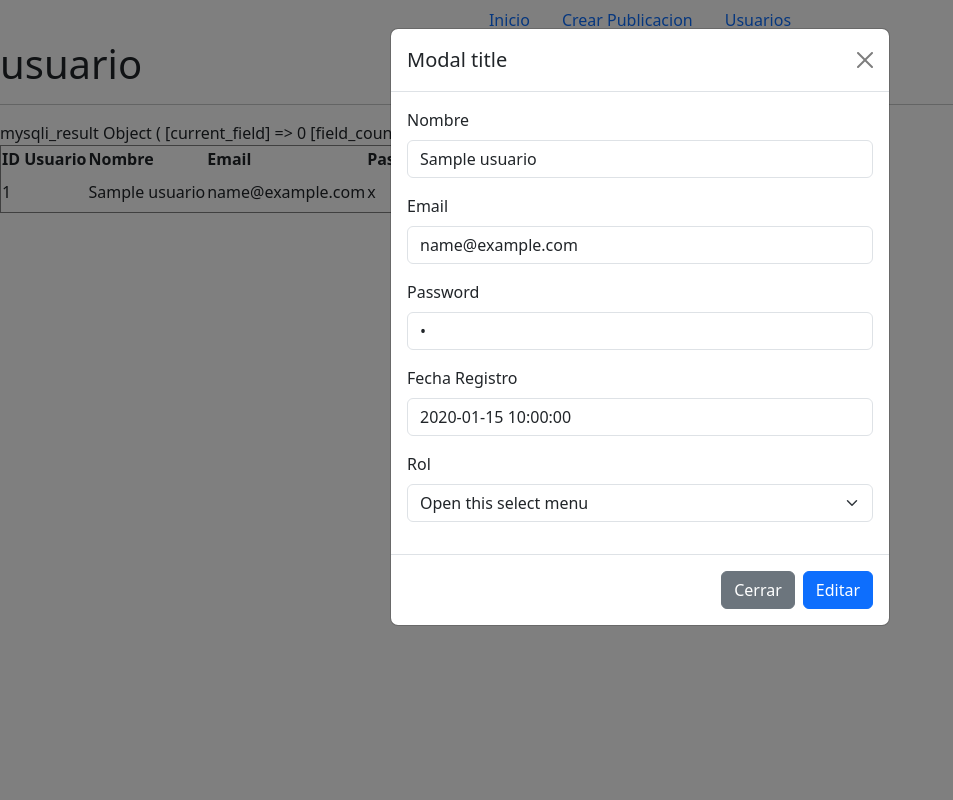
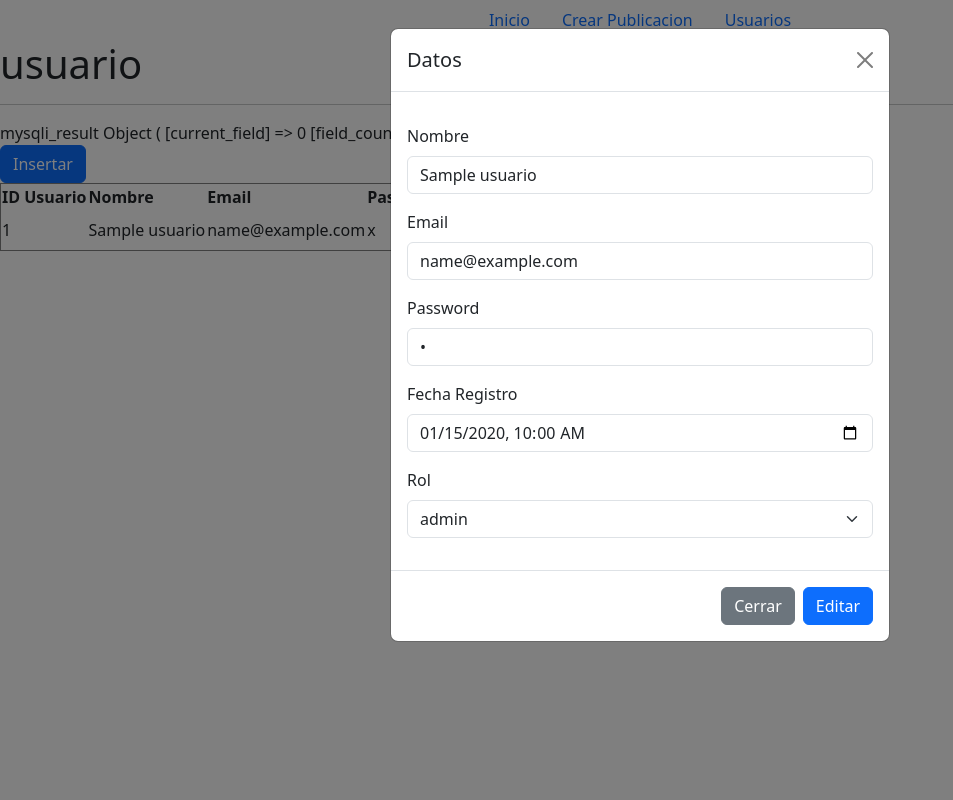
Before and after one commit to john-mz/click, a PHP site: page /index.php?view=usuario in a window 1280 px wide, after a click on "Editar". Shown: the whole page, without its empty margins (0-953 px from the left). Run offline with PHP 8.4, Linux system fonts and the light colour scheme; tables that the repository leaves empty or names only in its code hold one stand-in row (values such as "Sample post").

Commit message:
editar e insertar listos

```diff
--- a/controller/usuario.php
+++ b/controller/usuario.php
@@ -2,19 +2,25 @@
 require_once 'model/usuario.php';
 $usuario = new Usuario();
 // funciona la insercion
-// $usuario->insertar('juan', 'juan@gmail.com', 123, '2025-02-17 14:57:14', 1);
 // funciona editar
 // $usuario->editar(8, 'kevin', 'jua3n@gmail.com', 123, '2025-02-17 14:52:14', 2);
 
 if ($_SERVER['REQUEST_METHOD'] === 'POST'){
     if (isset($_POST['editar'])){
-        $nombre = $_POST['inputNombre'];
-        $email = $_POST['inputEmail'];
-        $password = $_POST['inputPassword'];
-        $fecha_registro = $_POST['inputFechaRegistro'];
-        $rol_id = $_POST['inputRolId'];
-        $_SESSION['prueba'] = [$nombre, $email, $password, $fecha_registro, $rol_id];
-        $usuario->editar(9, $nombre, $email, $password, $fecha_registro, $rol_id);
+        $id_usuario = (int)$_POST['id_usuario'];
+        $nombre = $_POST['nombre'];
+        $email = $_POST['email'];
+        $password = $_POST['password'];
+        $fecha_registro = $_POST['fecha_registro'];
+        $rol_id = $_POST['rol'];
+        $usuario->editar($id_usuario, $nombre, $email, $password, $fecha_registro, $rol_id);
+    }
+    if (isset($_POST['agregar'])){
+        $nombre = $_POST['nombre'];
+        $email = $_POST['email'];
+        $password = $_POST['password'];
+        $rol_id = $_POST['rol'];
+        echo $usuario->insertar($nombre, $email, $password, $rol_id);
     }
 
 }
--- a/model/usuario.php
+++ b/model/usuario.php
@@ -13,9 +13,10 @@ class Usuario {
         return $res;
     }
 
-    function insertar($nombre, $email, $password, $fecha_registro, $rol_id){
-        $sql = "INSERT INTO usuario (nombre, email, password, fecha_registro, rol_id) VALUES ('$nombre', '$email, '$password', '$fecha_registro', '$rol_id')";
+    function insertar($nombre, $email, $password, $rol_id){
+        $sql = "INSERT INTO usuario (nombre, email, password, rol_id) VALUES ('$nombre', '$email', '$password', $rol_id)";
         $res = $this->conn->query($sql);
+
     }
 
     function editar($id_usuario, $nombre, $email, $password, $fecha_registro, $rol_id){
--- a/view/js/usuario.js
+++ b/view/js/usuario.js
@@ -1,8 +1,9 @@
 // email, password, fecha_registro, rol_id
-function editarModal(nombre, email, password, fecha_registro, nombreRol){
+function editarModal(id_usuario, nombre, email, password, fecha_registro){
+    document.getElementById("inputIdUsuario").value = id_usuario;
     document.getElementById("inputNombre").value = nombre;
     document.getElementById("inputEmail").value = email;
     document.getElementById("inputPassword").value = password;
     document.getElementById("inputFechaRegistro").value = fecha_registro;
-    // document.getElementById("inputNombreRol").value = nombreRol;
+
 }
--- a/view/usuario.php
+++ b/view/usuario.php
@@ -8,6 +8,14 @@ $res = $usuario->consultar();
 $roles = $rol->consultar();
 // pendiente hacer lo del select de roles escalable i.e que lo saque directamente de sql
 print_r($roles);
+?>
+<br>
+<!-- agregar modal -->
+<!-- Button trigger modal -->
+<button type="button" class="btn btn-primary" data-bs-toggle="modal" data-bs-target="#exampleModal12">
+  Insertar
+</button>
+<?php
 
 if ($res->num_rows > 0) {
   echo "<table border='1'>"; // Start the table with a border for visibility
@@ -30,13 +38,13 @@ if ($res->num_rows > 0) {
     echo "<td>" . $row['fecha_registro'] . "</td>";
     echo "<td>" . $row['nombre_rol'] . "</td>";
     echo "<td>";
+    $id_usuario = json_encode($row['id_usuario']);
     $nombre = json_encode($row['nombre']);
     $email = json_encode($row['email']);
     $password = json_encode($row['password']);
     $fecha = json_encode($row['fecha_registro']);
-            $nombre_rol = json_encode($row['nombre_rol']);
 ?>
-            <button type='button' onclick='editarModal(<?php echo "$nombre, $email, $password, $fecha, $nombre_rol"; ?>)' class='btn btn-primary' data-bs-toggle='modal' data-bs-target='#exampleModal1'>Editar</button>
+    <button type='button' onclick='editarModal(<?php echo $id_usuario . ", $nombre, $email, $password, $fecha"; ?>)' class='btn btn-warning' data-bs-toggle='modal' data-bs-target='#exampleModal1'>Editar</button>
 <?php
     // echo "<a href='index.php?view=usuario&&accion=agregar'>Agregar | </a>";
     // echo "<a href='index.php?view=usuario&&accion=editar&&id_usuario=" . $row['id_usuario'] . "'>Editar | </a>";
@@ -51,47 +59,91 @@ if ($res->num_rows > 0) {
 }
 ?>
 
-<!-- Modal Editar-->
+<!-- editar modal -->
 <form action="" method="post">
   <div class="modal fade" id="exampleModal1" tabindex="-1" aria-labelledby="exampleModalLabel" aria-hidden="true">
+    <div class="modal-dialog">
+      <div class="modal-content">
+        <div class="modal-header">
+          <h1 class="modal-title fs-5" id="exampleModalLabel">Datos</h1>
+          <button type="button" class="btn-close" data-bs-dismiss="modal" aria-label="Close"></button>
+        </div>
+
+        <div class="modal-body">
+          <div class="mb-3">
+            <input type="hidden" class="form-control" name="id_usuario" id="inputIdUsuario" required="required">
+          </div>
+          <div class="mb-3">
+            <label for="nombre" class="form-label">Nombre</label>
+            <input type="text" class="form-control" name="nombre" id="inputNombre" required="required">
+          </div>
+          <div class="mb-3">
+            <label for="exampleInputPassword1" class="form-label">Email</label>
+            <input type="email" class="form-control" name="email" id="inputEmail" required="required">
+          </div>
+          <div class="mb-3">
+            <label for="exampleInputPassword1" class="form-label">Password</label>
+            <input type="password" class="form-control" name="password" id="inputPassword" required="required">
+          </div>
+          <div class="mb-3">
+            <label for="" class="form-label">Fecha Registro</label>
+            <input type="datetime-local" class="form-control" name="fecha_registro" id="inputFechaRegistro">
+          </div>
+          <div class="mb-3">
+            <label for="exampleInputPassword1" class="form-label">Rol</label>
+            <select class="form-select" aria-label="Default select example" name="rol" id="inputRolId" required="required">
+              <option selected value="1">admin</option>
+              <option value="2">Invitado</option>
+            </select>
+          </div>
+        </div>
+        <div class="modal-footer">
+          <button type="button" class="btn btn-secondary" data-bs-dismiss="modal">Cerrar</button>
+          <button type="submit" id="editar" name="editar" class="btn btn-primary">Editar</button>
+        </div>
+      </div>
+    </div>
+  </div>
+</form>
+
+
+
+<!-- agregar Modal -->
+<form action="" method="post">
+<div class="modal fade" id="exampleModal12" tabindex="-1" aria-labelledby="exampleModalLabel" aria-hidden="true">
   <div class="modal-dialog">
     <div class="modal-content">
       <div class="modal-header">
         <h1 class="modal-title fs-5" id="exampleModalLabel">Modal title</h1>
         <button type="button" class="btn-close" data-bs-dismiss="modal" aria-label="Close"></button>
       </div>
-
       <div class="modal-body">
           <div class="mb-3">
+            <input type="hidden" class="form-control" name="id_usuario" id="" required="required">
+          </div>
+          <div class="mb-3">
             <label for="nombre" class="form-label">Nombre</label>
-                <input type="text" class="form-control" id="inputNombre">
+            <input type="text" class="form-control" name="nombre" id="" required="required">
           </div>
           <div class="mb-3">
             <label for="exampleInputPassword1" class="form-label">Email</label>
-                <input type="email" class="form-control" id="inputEmail">
+            <input type="email" class="form-control" name="email" id="" required="required">
           </div>
           <div class="mb-3">
             <label for="exampleInputPassword1" class="form-label">Password</label>
-                <input type="password" class="form-control" id="inputPassword">
-            </div>
-            <div class="mb-3">
-                <label for="exampleInputPassword1" class="form-label">Fecha Registro</label>
-                <input type="text" class="form-control" id="inputFechaRegistro">
+            <input type="password" class="form-control" name="password" id="" required="required">
           </div>
           <div class="mb-3">
             <label for="exampleInputPassword1" class="form-label">Rol</label>
-              <select class="form-select" aria-label="Default select example" id="inputRolId">
-                <option selected>Open this select menu</option>
-                <option value="1">admin</option>
+            <select class="form-select" aria-label="Default select example" name="rol" id="" required="required">
+              <option selected value="1">admin</option>
               <option value="2">Invitado</option>
             </select>
           </div>
-        </form>
         </div>
-
       <div class="modal-footer">
         <button type="button" class="btn btn-secondary" data-bs-dismiss="modal">Cerrar</button>
-        <button type="submit" id="editar" class="btn btn-primary">Editar</button>
+        <button type="submit" class="btn btn-primary" name="agregar">Agregar</button>
       </div>
     </div>
   </div>
```
Lines whose indentation alone changed are shown as unchanged.
